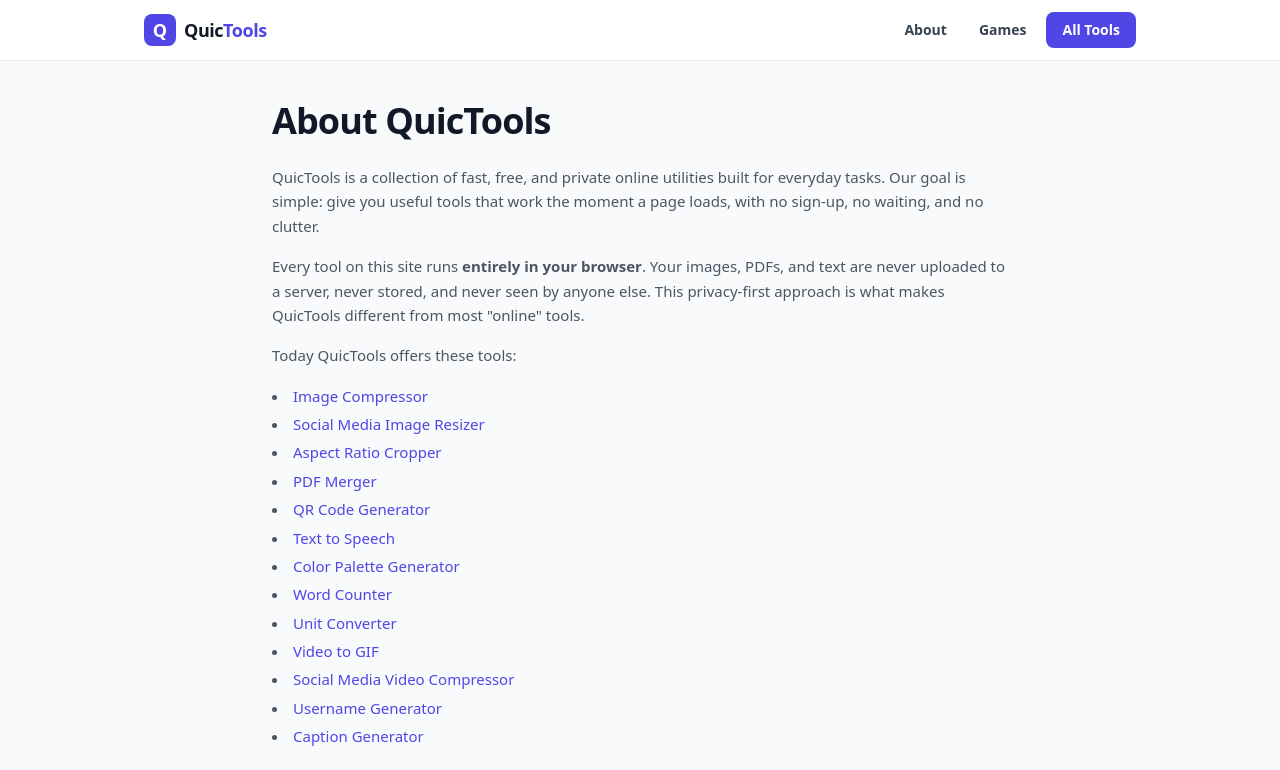
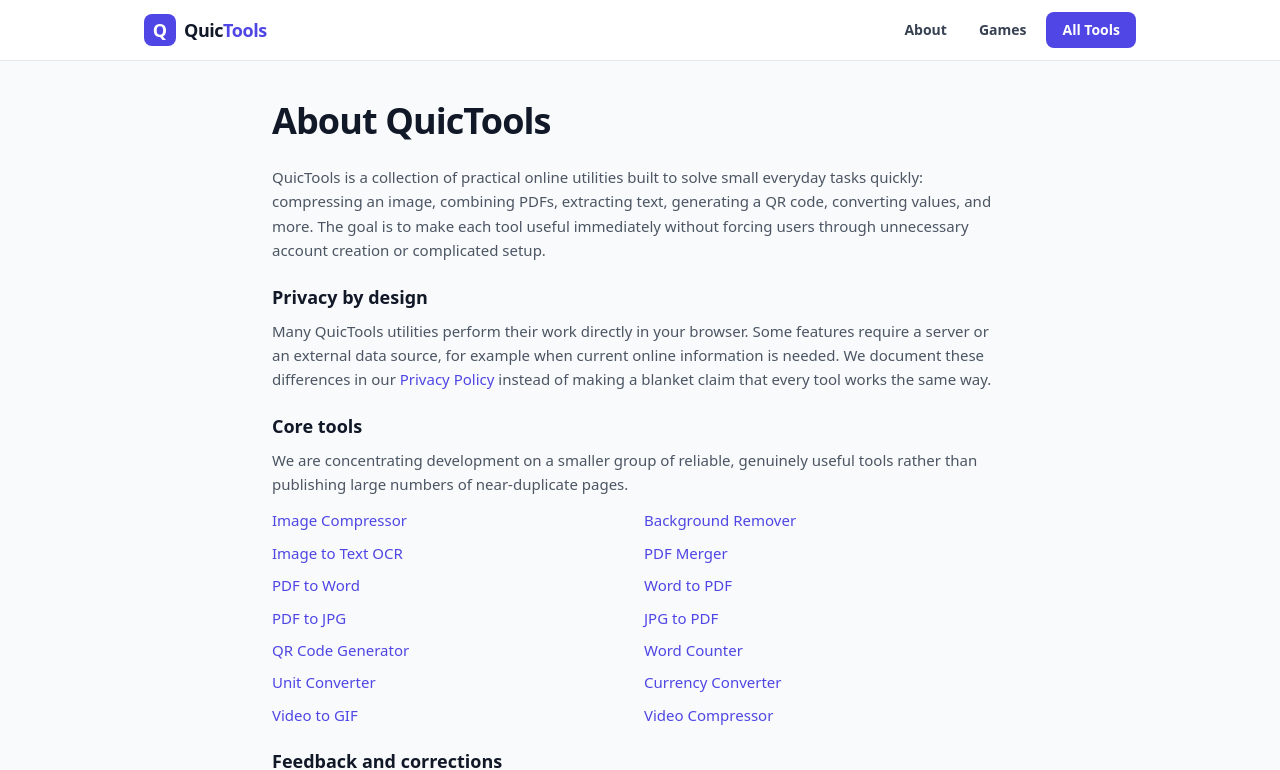
Before and after one commit to thiyo12/ai-website-for-revenue-, a Next.js app: page /about in a window 1280 px wide. Shown: the top 770 px of the page. Built offline with nearby package versions, Linux system fonts and the light colour scheme; no server answers.

Commit message:
adsense rescue: correct trust and privacy content

```diff
--- a/app/about/page.tsx
+++ b/app/about/page.tsx
@@ -4,25 +4,26 @@ import { canonical } from "@/lib/seo";
 
 export const metadata: Metadata = {
   ...canonical("/about"),
-  title: "About Us",
+  title: "About QuicTools",
   description:
-    "Learn about QuicTools — a collection of free, private, browser-based tools for everyday tasks. No uploads, no accounts, no sign-ups.",
+    "Learn how QuicTools builds practical online utilities for images, PDFs, text, QR codes, calculations and everyday tasks.",
 };
 
 const tools = [
   { href: "/image-compressor", name: "Image Compressor" },
-  { href: "/social-media-image-resizer", name: "Social Media Image Resizer" },
-  { href: "/aspect-ratio-cropper", name: "Aspect Ratio Cropper" },
+  { href: "/background-remover", name: "Background Remover" },
+  { href: "/image-to-text-ocr", name: "Image to Text OCR" },
   { href: "/pdf-merger", name: "PDF Merger" },
+  { href: "/pdf-to-word", name: "PDF to Word" },
+  { href: "/word-to-pdf", name: "Word to PDF" },
+  { href: "/pdf-to-jpg", name: "PDF to JPG" },
+  { href: "/jpg-to-pdf", name: "JPG to PDF" },
   { href: "/qr-generator", name: "QR Code Generator" },
-  { href: "/text-to-speech", name: "Text to Speech" },
-  { href: "/color-palette-generator", name: "Color Palette Generator" },
   { href: "/word-counter", name: "Word Counter" },
   { href: "/unit-converter", name: "Unit Converter" },
+  { href: "/currency-converter", name: "Currency Converter" },
   { href: "/video-to-gif", name: "Video to GIF" },
-  { href: "/social-media-video-compressor", name: "Social Media Video Compressor" },
-  { href: "/username-generator", name: "Username Generator" },
-  { href: "/social-media-caption-generator", name: "Caption Generator" },
+  { href: "/social-media-video-compressor", name: "Video Compressor" },
 ];
 
 export default function AboutPage() {
@@ -32,21 +33,42 @@ export default function AboutPage() {
         About QuicTools
       </h1>
 
-      <div className="mt-6 space-y-4 text-[15px] leading-relaxed text-gray-600">
+      <div className="mt-6 space-y-5 text-[15px] leading-relaxed text-gray-600">
         <p>
-          QuicTools is a collection of fast, free, and private online
-          utilities built for everyday tasks. Our goal is simple: give you
-          useful tools that work the moment a page loads, with no sign-up, no
-          waiting, and no clutter.
+          QuicTools is a collection of practical online utilities built to
+          solve small everyday tasks quickly: compressing an image, combining
+          PDFs, extracting text, generating a QR code, converting values, and
+          more. The goal is to make each tool useful immediately without
+          forcing users through unnecessary account creation or complicated
+          setup.
         </p>
+
+        <section>
+          <h2 className="mb-2 text-lg font-semibold text-gray-900">
+            Privacy by design
+          </h2>
           <p>
-          Every tool on this site runs <strong>entirely in your browser</strong>.
-          Your images, PDFs, and text are never uploaded to a server, never
-          stored, and never seen by anyone else. This privacy-first approach is
-          what makes QuicTools different from most &quot;online&quot; tools.
+            Many QuicTools utilities perform their work directly in your
+            browser. Some features require a server or an external data source,
+            for example when current online information is needed. We document
+            these differences in our{" "}
+            <Link href="/privacy" className="font-medium text-accent-600 hover:underline">
+              Privacy Policy
+            </Link>
+            {" "}instead of making a blanket claim that every tool works the same way.
           </p>
-        <p>Today QuicTools offers these tools:</p>
-        <ul className="list-inside list-disc space-y-1">
+        </section>
+
+        <section>
+          <h2 className="mb-2 text-lg font-semibold text-gray-900">
+            Core tools
+          </h2>
+          <p className="mb-3">
+            We are concentrating development on a smaller group of reliable,
+            genuinely useful tools rather than publishing large numbers of
+            near-duplicate pages.
+          </p>
+          <ul className="grid gap-2 sm:grid-cols-2">
             {tools.map((t) => (
               <li key={t.href}>
                 <Link href={t.href} className="font-medium text-accent-600 hover:underline">
@@ -55,14 +77,21 @@ export default function AboutPage() {
               </li>
             ))}
           </ul>
+        </section>
+
+        <section>
+          <h2 className="mb-2 text-lg font-semibold text-gray-900">
+            Feedback and corrections
+          </h2>
           <p>
-          We are committed to keeping the site fast, simple, and free. If you
-          have feedback or a tool you would like to see added, use our{" "}
+            If a tool behaves incorrectly, a description is unclear, or you
+            have an idea that would make a tool more useful, please use our{" "}
             <Link href="/contact" className="font-medium text-accent-600 hover:underline">
               contact page
-          </Link>{" "}
-          to get in touch.
+            </Link>
+            . We use that feedback to improve the product.
           </p>
+        </section>
       </div>
     </div>
   );
```
Lines whose indentation alone changed are shown as unchanged.
